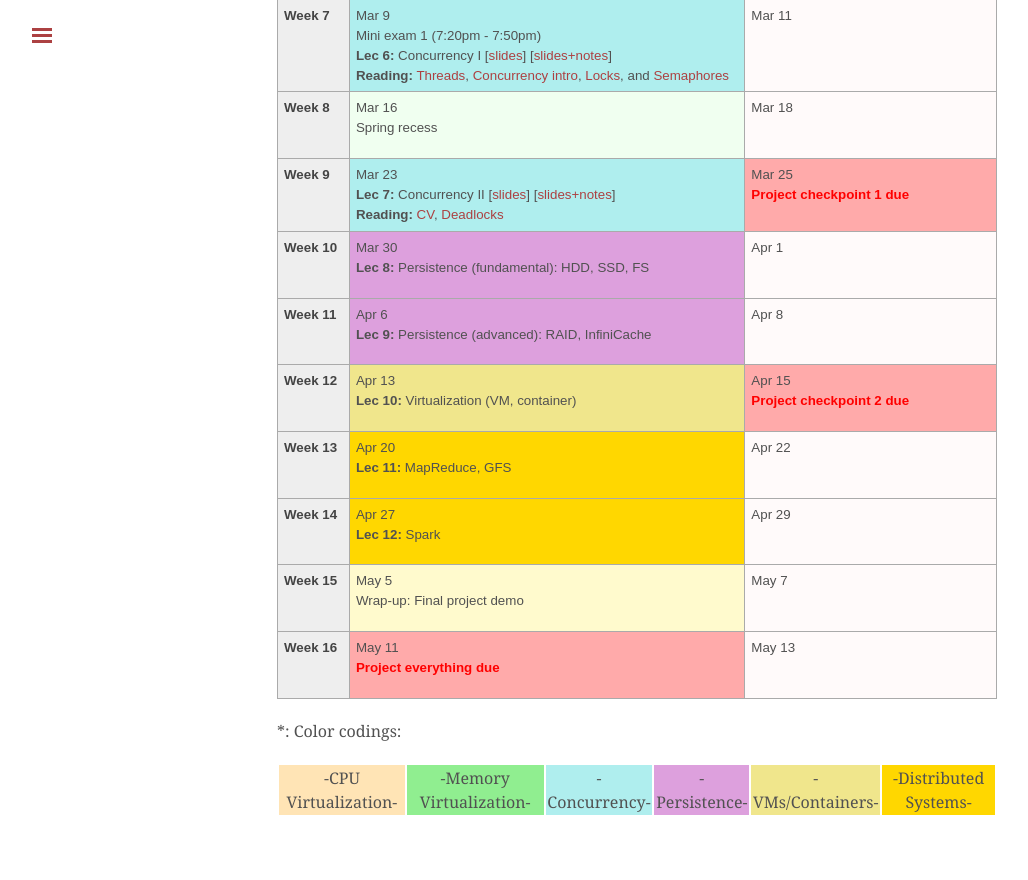
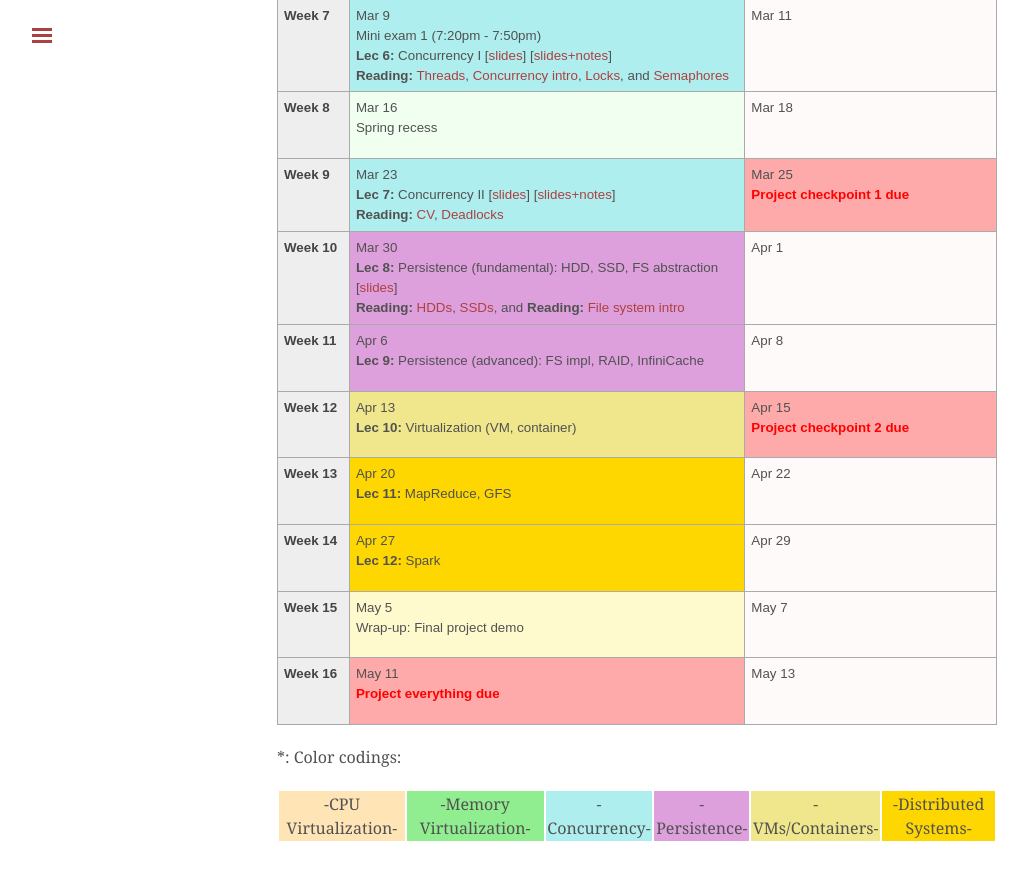
Before and after one commit to tddg/cs571-spring22, a Jekyll site: the page built from schedule.md, in a window 1280 px wide and 900 px high, scrolled down 988 px. Shown: the top 880 px of the window, without its empty margins (3-1031 px from the left). Built offline with Jekyll 4.4.1, drawn with Linux system fonts in a browser that asks for light colours.

Commit message:
added lec 8

```diff
--- a/_data/news.yml
+++ b/_data/news.yml
@@ -1,3 +1,6 @@
+- date: <strong>03/29/2022</strong>
+  headline: "Lec 8 is posted."
+
 - date: <strong>03/22/2022</strong>
   headline: "Lec 7 is posted."
 
--- a/schedule.md
+++ b/schedule.md
@@ -206,14 +206,17 @@ a team, only one team member needs to fill the form.
 <tr> <!-- week of Mar 30 -->
   <td id="2021-3-30" class="date"><b>Week 10</b></td>
   <td class="persistence">Mar 30<br/>
-	<b>Lec 8:</b> Persistence (fundamental): HDD, SSD, FS
+	<b>Lec 8:</b> Persistence (fundamental): HDD, SSD, FS abstraction [<a href="./public/lecs/lec8-persistence-hdd-ssd-fs.pdf">slides</a>] <br/>
+	<b>Reading:</b> <a href="https://pages.cs.wisc.edu/~remzi/Classes/537/Spring2016/Book/file-disks.pdf">HDDs</a>,
+	<a href="https://pages.cs.wisc.edu/~remzi/Classes/537/Spring2016/Book/file-ssd.pdf">SSDs</a>, and
+	<b>Reading:</b> <a href="https://pages.cs.wisc.edu/~remzi/Classes/537/Spring2016/Book/file-intro.pdf">File system intro</a>
   </td>
   <td class="nodue">Apr 1</td>
 </tr>
 <tr> <!-- week of Apr 6 -->
   <td id="2021-4-6" class="date"><b>Week 11</b></td>
   <td class="persistence">Apr 6<br/>
-	<b>Lec 9:</b> Persistence (advanced): RAID, InfiniCache
+	<b>Lec 9:</b> Persistence (advanced): FS impl, RAID, InfiniCache
   </td>
   <td class="nodue">Apr 8</td>
 </tr>
```
Also changed, not shown: 1 other file.
